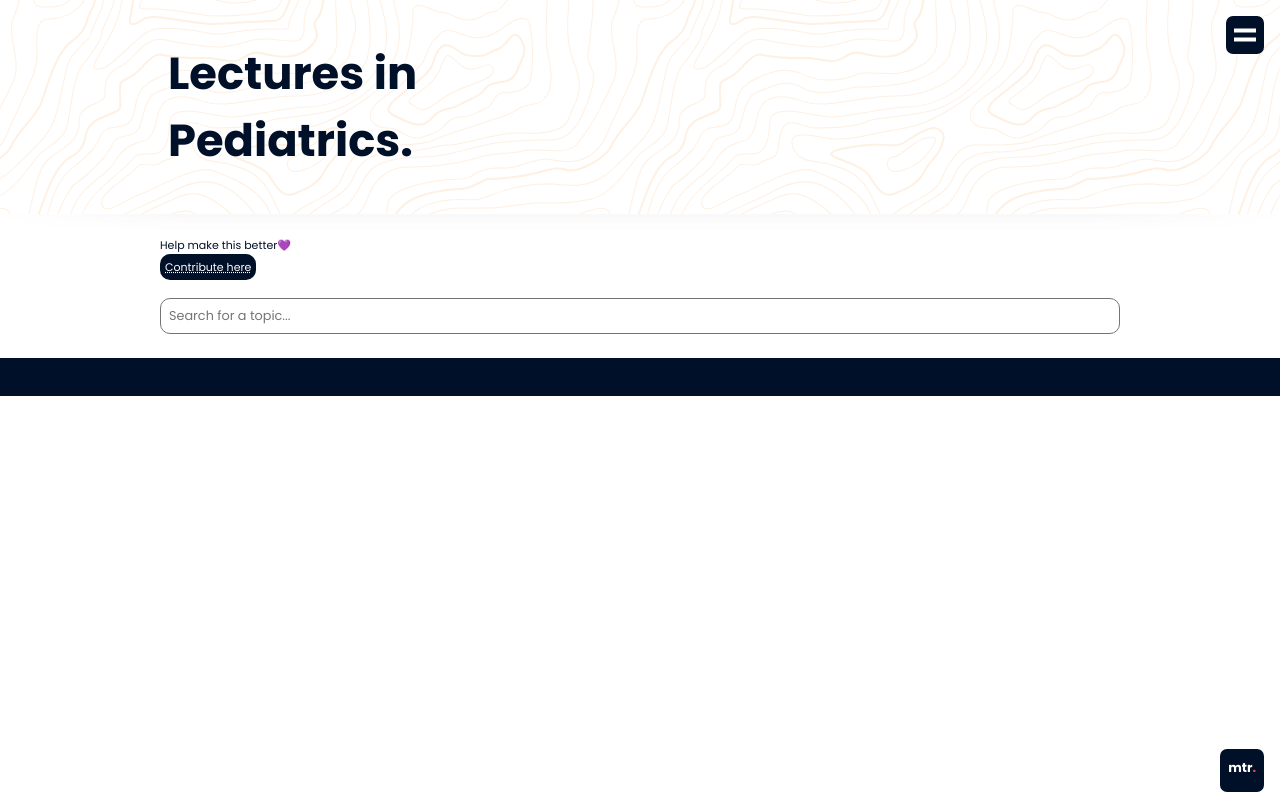
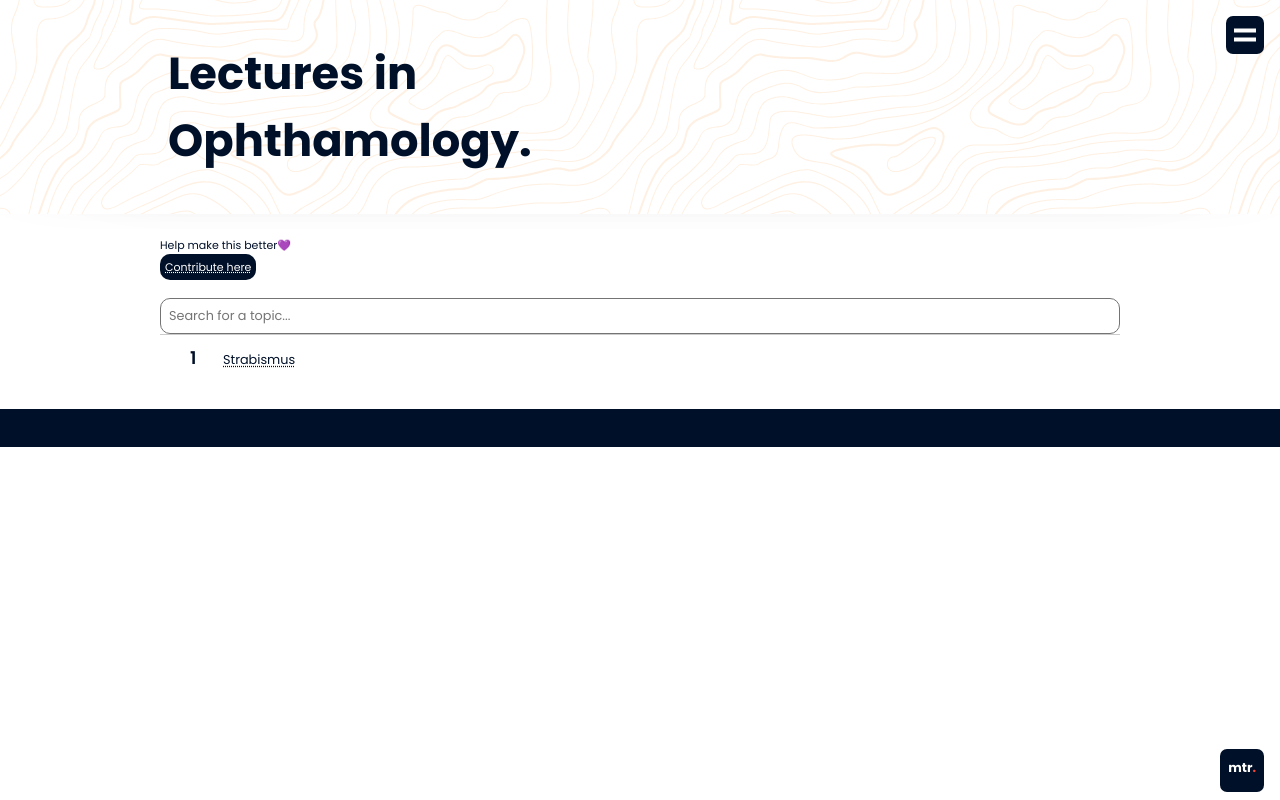
Before and after one commit to materea/ophtha, a plain HTML site: page ophtha-topics.html in a window 1280 px wide. Drawn offline with nearby package versions, Linux system fonts and the light colour scheme.

Commit message:
added first topic strabismus

```diff
--- a/ophtha-topics.html
+++ b/ophtha-topics.html
@@ -37,7 +37,7 @@
   </nav>
   <div class="page-header">
     <div class="page-heading">
-      <h1>Lectures in <br> Pediatrics.</h1>
+      <h1>Lectures in <br> Ophthamology.</h1>
     </div>
   </div>
 
@@ -60,7 +60,7 @@
 
 
         <ul>
-
+          <li><a href="./lectures/strabismus.html">Strabismus</a></li>
         </ul>
 
 
```
